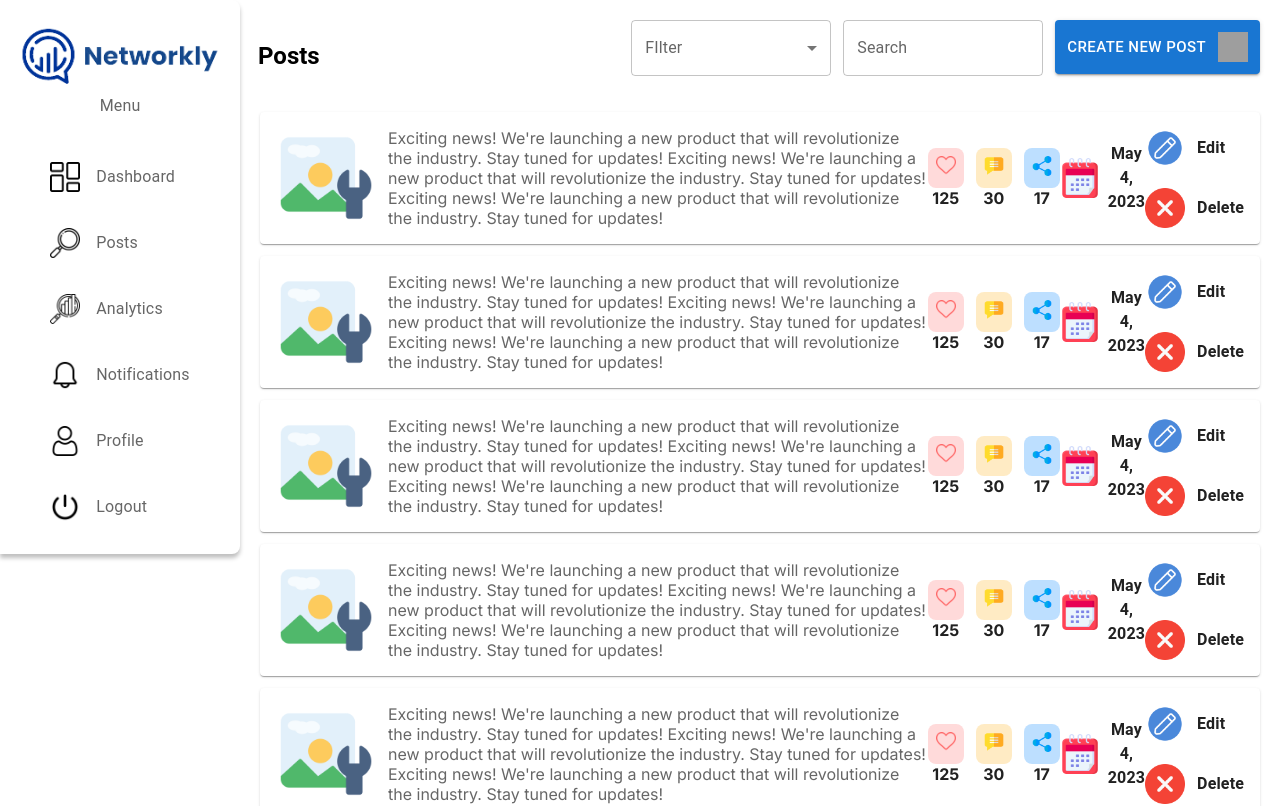
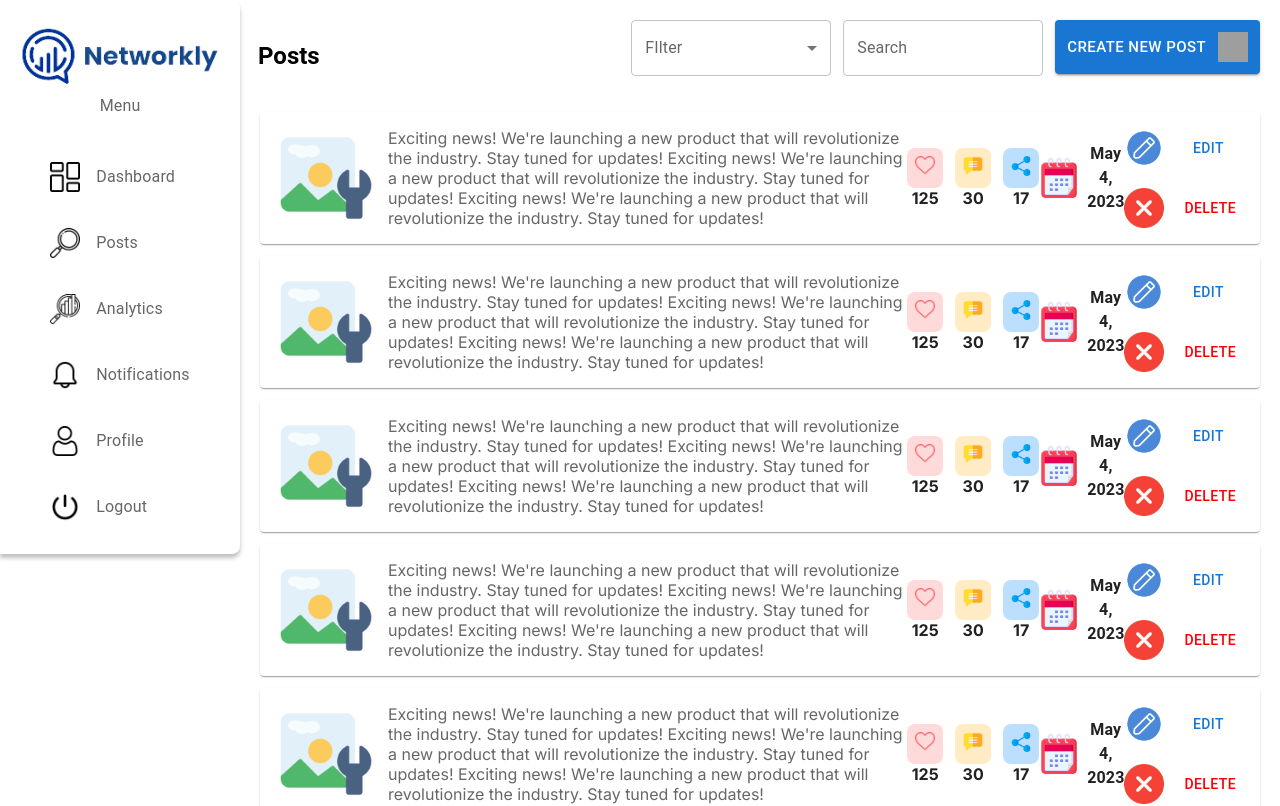
Before and after one commit to Dzenoo/Social-Media-App, a Next.js app: page /posts in a window 1280 px wide. Shown: the top 806 px of the page. Built offline with nearby package versions, Linux system fonts and the light colour scheme; grey boxes are pictures that could not be loaded.

Commit message:
Adding style

```diff
--- a/components/Posts/PostItem.jsx
+++ b/components/Posts/PostItem.jsx
@@ -1,5 +1,5 @@
 "use client";
-import { Box, Card, Typography } from "@mui/material";
+import { Box, Button, Card, Typography } from "@mui/material";
 import classes from "../../css/Posts.module.css";
 import Image from "next/image";
 
@@ -43,11 +43,11 @@ const PostItem = () => {
       <Box className={classes.actions}>
         <div className={classes.action}>
           <Image src="/images/edit.png" width={40} height={40} />
-          <Typography fontWeight="bold">Edit</Typography>
+          <Button>Edit</Button>
         </div>
         <div className={classes.action}>
           <Image src="/images/remove.png" width={40} height={40} />
-          <Typography fontWeight="bold">Delete</Typography>
+          <Button sx={{ color: "red" }}>Delete</Button>
         </div>
       </Box>
     </Card>
```
